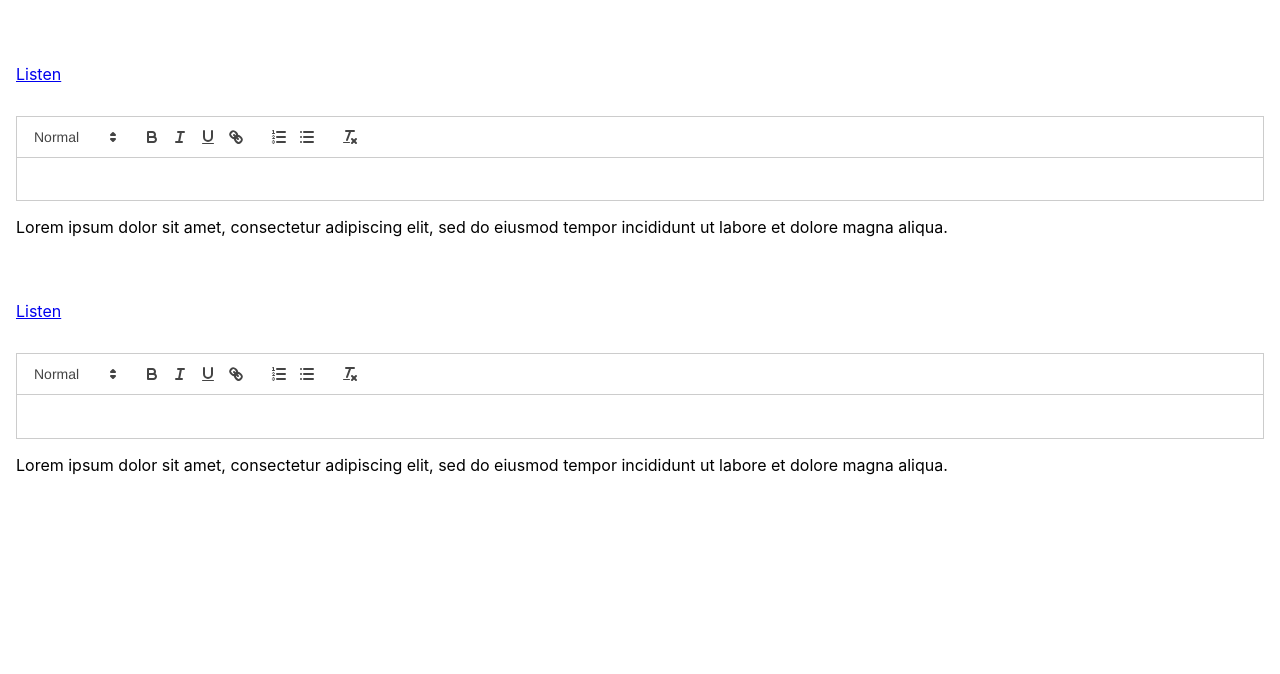
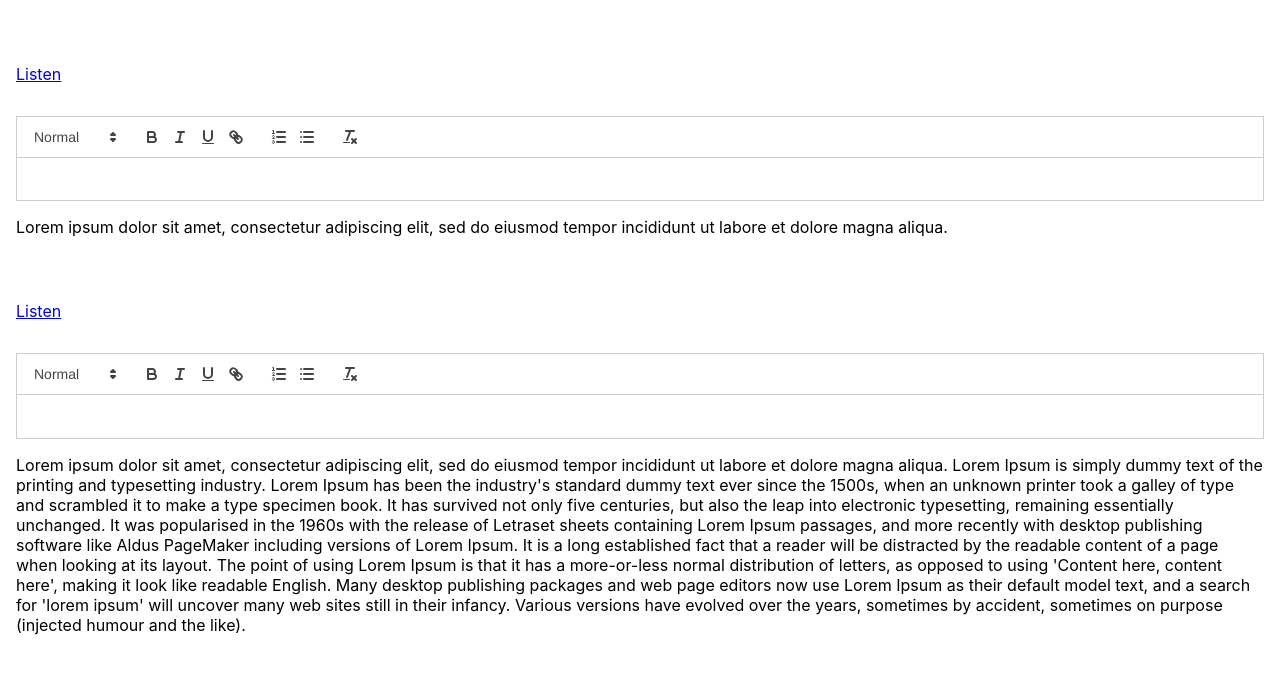
Before and after one commit to satyamraz/readspeaker, a React (Create React App) app: page / in a window 1280 px wide. Shown: the top 674 px of the page. Built offline with nearby package versions, Linux system fonts and the light colour scheme.

Commit message:
adding extra content

```diff
--- a/src/ReadSpeakerReader.jsx
+++ b/src/ReadSpeakerReader.jsx
@@ -54,7 +54,21 @@ const ReadSpeakerReader = () => {
 
                     <ReactQuill theme="snow" value={valueSecond} onChange={setValueSecond} />
 
-                    <p>Lorem ipsum dolor sit amet, consectetur adipiscing elit, sed do eiusmod tempor incididunt ut labore et dolore magna aliqua.</p>
+            <p>Lorem ipsum dolor sit amet, consectetur adipiscing elit, sed do eiusmod tempor incididunt ut labore et dolore magna aliqua.
+              Lorem Ipsum is simply dummy text of the printing and typesetting industry. Lorem Ipsum has been the industry's standard dummy
+              text ever since the 1500s, when an unknown printer took a galley of type and scrambled it to make a type specimen book.
+              It has survived not only five centuries, but also the leap into electronic typesetting, remaining essentially unchanged.
+              It was popularised in the 1960s with the release of Letraset sheets containing Lorem Ipsum passages, and more recently with
+              desktop publishing software like Aldus PageMaker including versions of Lorem Ipsum.
+              It is a long established fact that a reader will be distracted by the readable content of a page when looking
+              at its layout.
+              The point of using Lorem Ipsum is that it has a more-or-less normal distribution of letters, as opposed to
+              using 'Content here, content here', making it look like readable English. Many desktop publishing packages and
+              web page editors now use Lorem Ipsum as their default model text, and a search for 'lorem ipsum' will uncover
+              many web sites still in their infancy. Various versions have evolved over the years, sometimes by accident,
+              sometimes on purpose (injected humour and the like).
+
+           </p>
 
                 </Container>
             </section>
```
